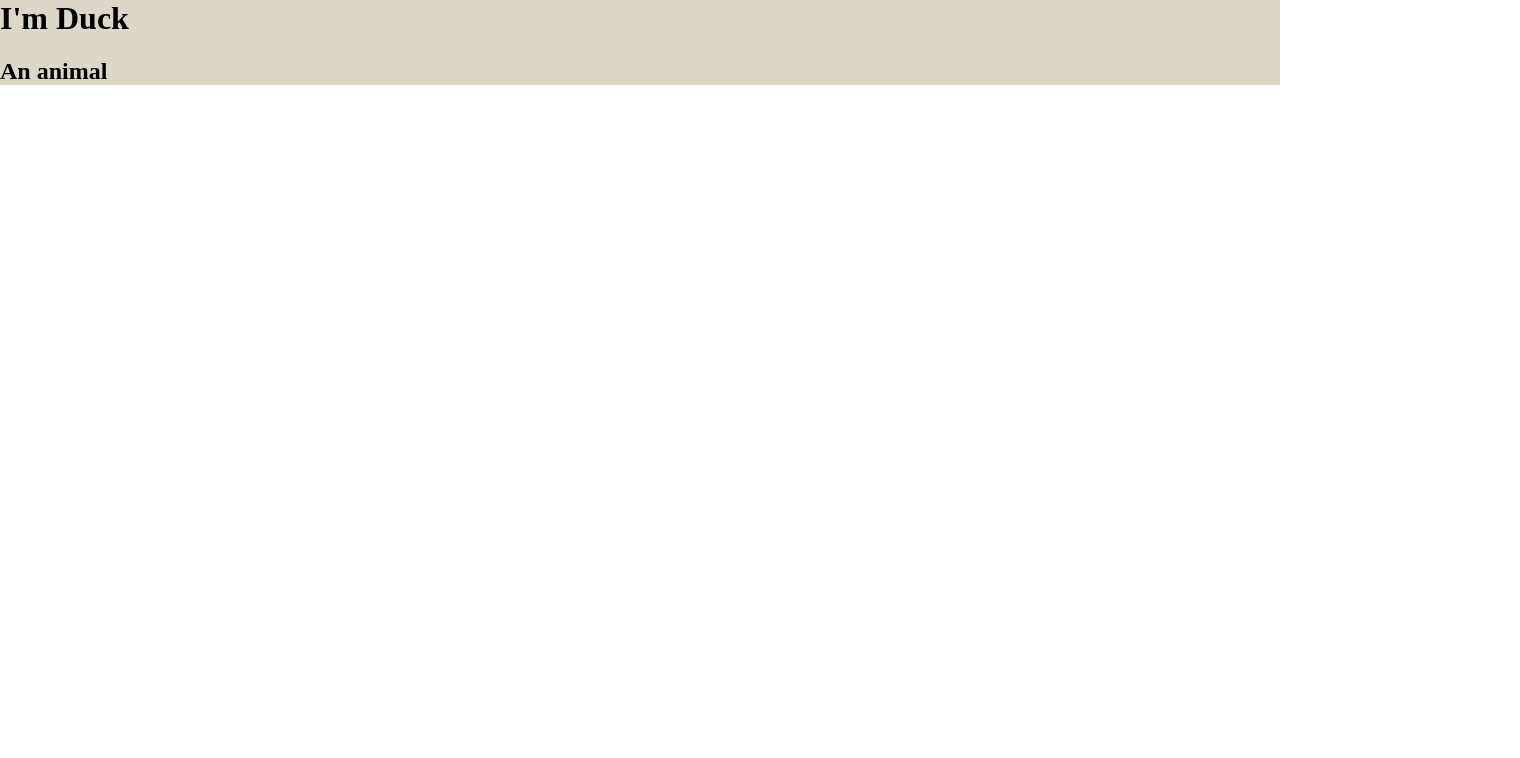
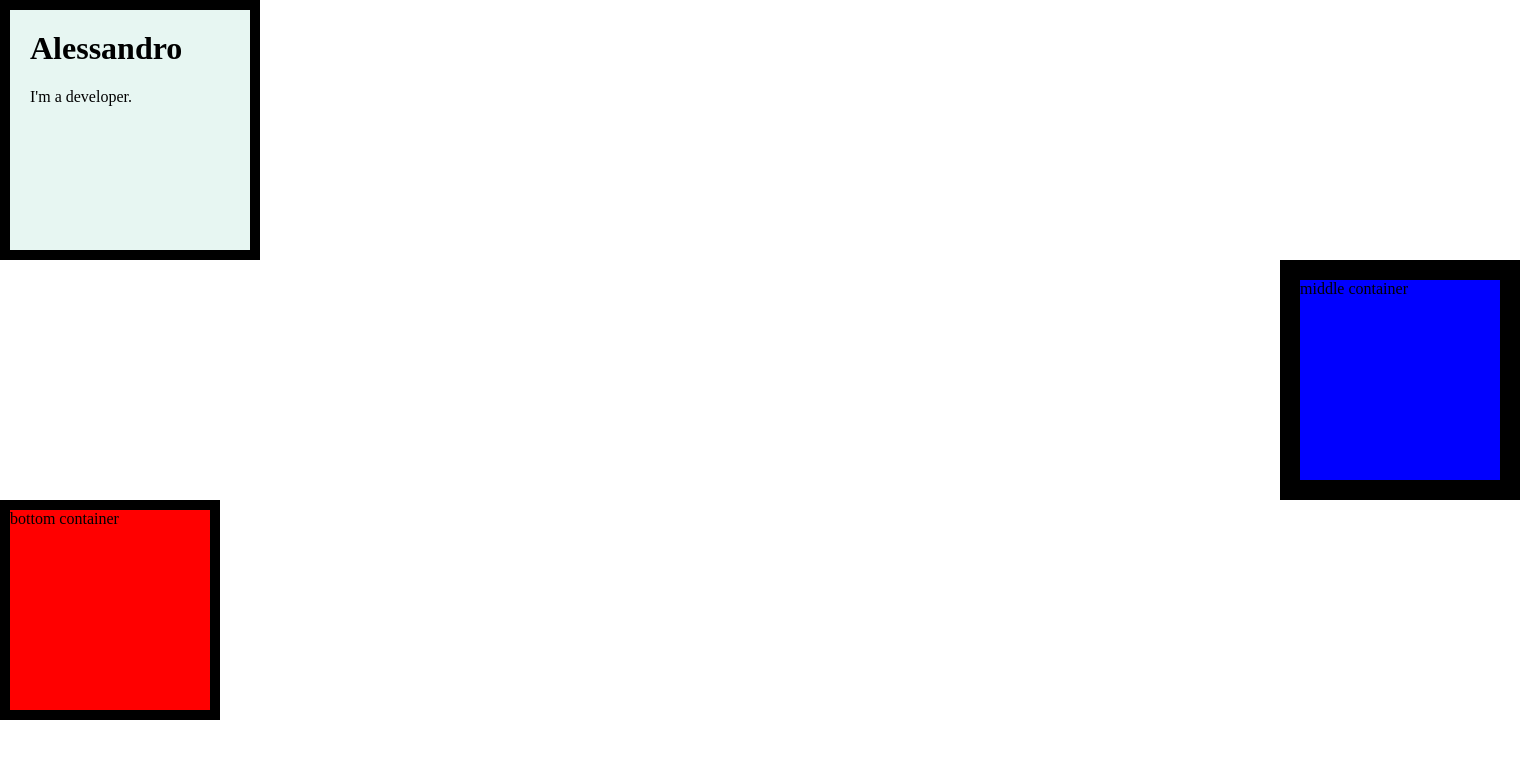
Before and after one commit to Frozenar0/webDevCourse, a plain HTML site: page CSS -My Site/index.html in a window 1280 px wide. Shown: the whole page, 1520 px wide, since content can reach past the window. Drawn offline with Linux system fonts and the light colour scheme.

Commit message:
css intermidiate

```diff
--- a/CSS -My Site/css/styles.css
+++ b/CSS -My Site/css/styles.css
@@ -1,11 +1,31 @@
-body{
+body {
   margin: 0;
 }
 
-h1{
+h1 {
   margin-top: 0;
 }
 
-div{
-  background-color: #DCD7C9
+
+.top-container {
+  width: 200px;
+  height: 200px;
+  background-color: #E7F6F2;
+  border: 10px solid black;
+  padding: 20px;
 }
+
+.middle-container {
+  width: 200px;
+  height: 200px;
+  background-color: blue;
+  border: 20px solid black;
+  margin-left: 100%;
+}
+
+.bottom-container {
+  width: 200px;
+  height: 200px;
+  background-color: red;
+  border: 10px solid black;
+}
--- a/CSS -My Site/index.html
+++ b/CSS -My Site/index.html
@@ -9,11 +9,12 @@
   <link rel="icon" href="favicon.ico">
 </head>
 <body>
-
-<div class="">
-  <h1>I'm Duck</h1>
-  <h2>An animal</h2>
-</div>
+  <div class="top-container">
+    <h1>Alessandro</h1>
+    <p>I'm a developer.</p>
+  </div>
+  <div class="middle-container">middle container</div>
+  <div class="bottom-container">bottom container</div>
 
 </body>
 </html>
--- a/CV site/css/styles.css
+++ b/CV site/css/styles.css
@@ -5,7 +5,7 @@ colors:
     Important Text: #A5C9CA
     Bright Text: #E7F6F2
     Links hovered: #BC6FF1
-    Links unvisited: 892CDC
+    Links unvisited: #892CDC
     links Visited:
 */
 
--- /dev/null
+++ b/Challenges/css_syntax_lesson/css_styles.css
@@ -0,0 +1,24 @@
+/********** TAG SELECTORS ****************/
+h1 {
+    color: red;
+    font-size: 20px;
+}
+img:hover {
+    background-color: red;
+}
+
+/********** CLASS SELECTORS ****************/
+.grape {
+    background-color: green;
+}
+.lemon {
+    background-color: blue;
+}
+.circular {
+    border-radius: 100%;
+}
+
+/********** IDS SELECTORS ****************/
+#heading {
+    color: blue;
+}
```
Also changed, not shown: Challenges/css_syntax_lesson/CSS Syntax lesson.html (added, +19 -0 lines).
